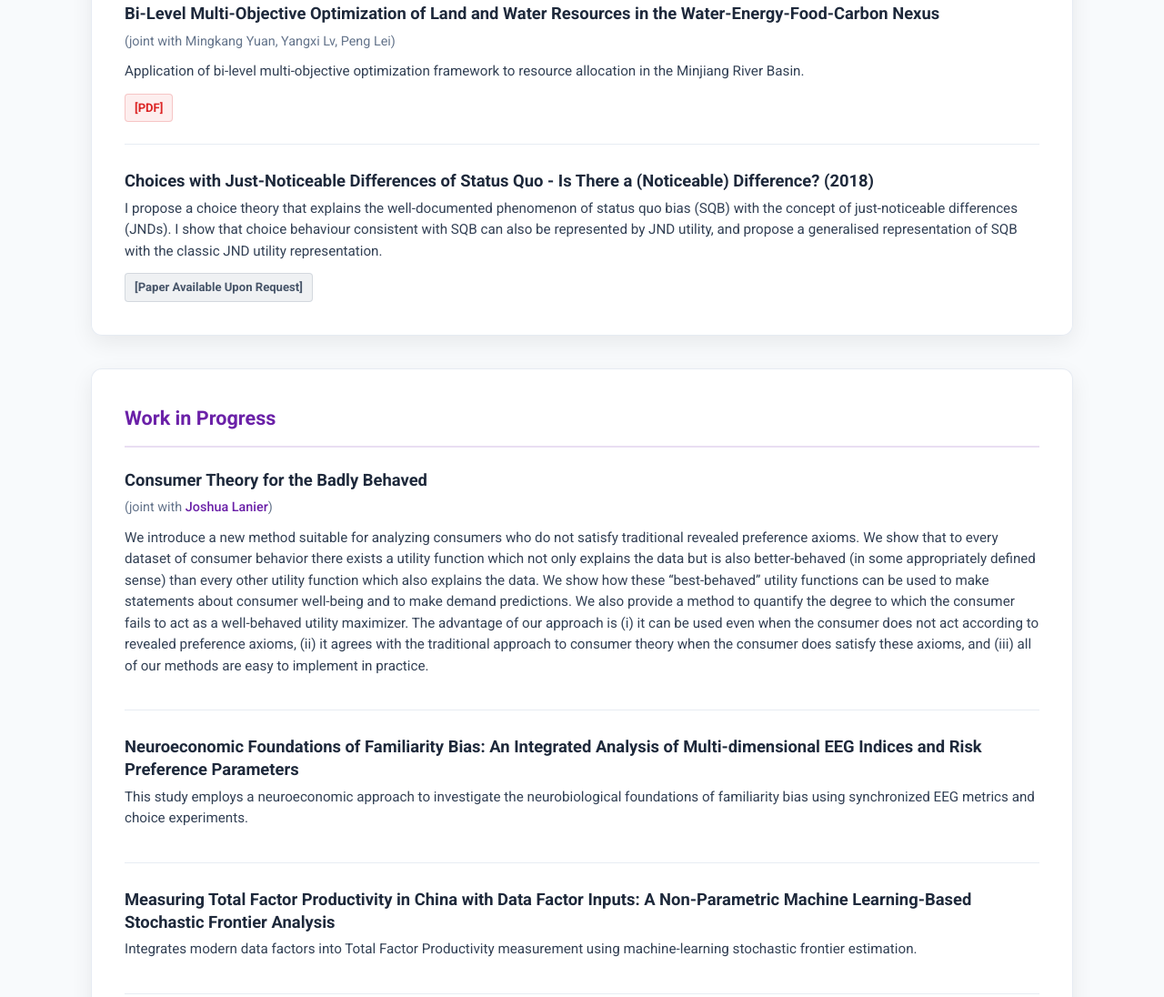
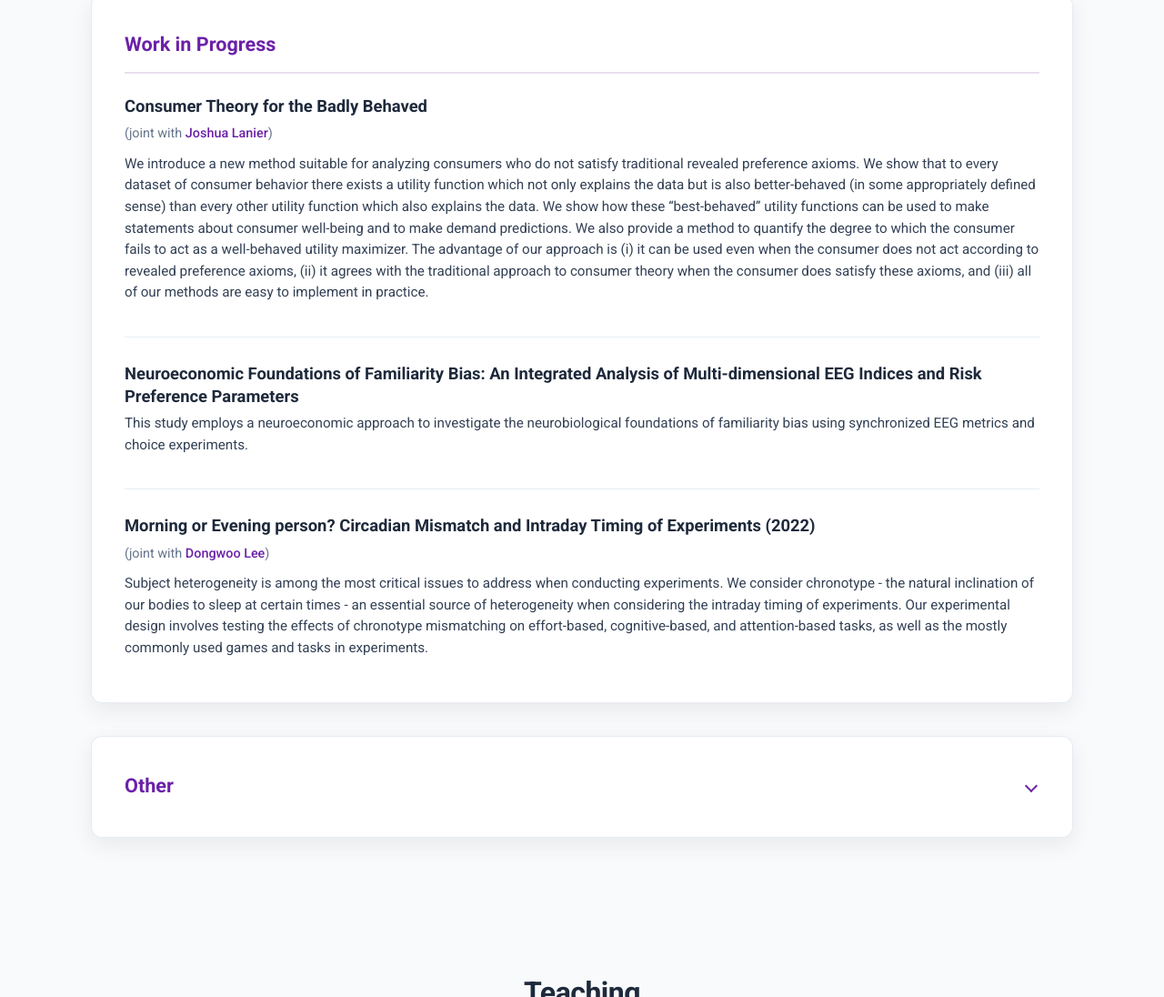
Before and after one commit to GavinKader/gavinkader.github.io, a plain HTML site: page index.html in a window 1280 px wide. Shown: the part 3040-4136 px from the top of the page at 91% size. Drawn offline with Linux system fonts and the light colour scheme.

Commit message:
Add decision models working paper and collapsible Other section

```diff
--- a/index.html
+++ b/index.html
@@ -14,7 +14,7 @@
     <link rel="shortcut icon" href="favicon/favicon.ico?v=2">
     <link rel="manifest" href="favicon/site.webmanifest?v=2">
 
-    <link rel="stylesheet" href="style.css?v=5">
+    <link rel="stylesheet" href="style.css?v=6">
 </head>
 <body>
     <!-- Subtle site-wide background overlay -->
@@ -132,6 +132,13 @@
                         </div>
                         <ul class="paper-list">
                             <li class="paper-item">
+                                <h4 class="paper-title">Ensure Tasks Require No Strategic Anticipation When Using Decision Models</h4>
+                                <p class="paper-desc">For many routine tasks, full text generation from large language models (LLMs) is unnecessary. In such settings, recent &ldquo;decision models&rdquo; (also called System One models) provide a fast, consistent, and low-cost alternative. By design, these models make choices in a single step without generating text, leaving their reliability on tasks involving strategic anticipation unclear. I test three decision models in the 11&ndash;20 Money Request Game and find that none exhibits strategic depth. Closer examination reveals a deeper limitation: despite the simplicity of the game, models may fail to understand the rules and structure of the basic strategy (undercutting), while even a model that grasps the rules and payoff logic still fails to anticipate an opponent (performing substantially worse than humans and often no better than random guessing or simple heuristics). These results warrant caution: while decision models offer clear practical value on static tasks, practitioners should ensure tasks require no strategic anticipation.</p>
+                                <div class="paper-links">
+                                    <span class="badge-link" style="background-color: rgba(100, 116, 139, 0.1); color: #475569; border: 1px solid rgba(100, 116, 139, 0.2); cursor: default;">[Paper Available Upon Request]</span>
+                                </div>
+                            </li>
+                            <li class="paper-item">
                                 <h4 class="paper-title">Tractable Estimation of the Money Pump Index: A Comment</h4>
                                 <p class="paper-desc">The Money Pump Index (MPI) of Echenique et al. (2011) measures the severity of consumer irrationality, but computing the exact mean and median MPI over all revealed preference cycles is NP-hard (Smeulders et al., 2013). Existing solutions rely on heuristic proxies, such as evaluating only shorter cycles or bounding the MPI. By framing revealed preferences as a directed graph, this paper projects choice violations onto fundamental cycle bases, which are minimal sets of linearly independent cycles that span the graph's entire cycle space. This yields computationally tractable estimators for the mean and median MPI that are asymptotically equivalent to the original MPI. Applying this methodology to the scanner dataset analyzed by Echenique et al. (2011) and Smeulders et al. (2013), the proposed estimators compute quickly and with negligible small-sample bias.</p>
                                 <div class="paper-links">
@@ -159,6 +166,51 @@
                                     <a href="papers/working papers/Source_Recursive_Expected_Utility.pdf" target="_blank" class="badge-link pdf">[PDF]</a>
                                 </div>
                             </li>
+                            <li class="paper-item">
+                                <h4 class="paper-title">Choices with Just-Noticeable Differences of Status Quo - Is There a (Noticeable) Difference? (2018)</h4>
+                                <p class="paper-desc">I propose a choice theory that explains the well-documented phenomenon of status quo bias (SQB) with the concept of just-noticeable differences (JNDs). I show that choice behaviour consistent with SQB can also be represented by JND utility, and propose a generalised representation of SQB with the classic JND utility representation.</p>
+                                <div class="paper-links">
+                                    <span class="badge-link" style="background-color: rgba(100, 116, 139, 0.1); color: #475569; border: 1px solid rgba(100, 116, 139, 0.2); cursor: default;">[Paper Available Upon Request]</span>
+                                </div>
+                            </li>
+                        </ul>
+                    </div>
+
+                    <!-- Work in Progress -->
+                    <div class="content-card mt-3">
+                        <div class="card-header">
+                            <h3>Work in Progress</h3>
+                        </div>
+                        <ul class="paper-list">
+                            <li class="paper-item">
+                                <h4 class="paper-title">Consumer Theory for the Badly Behaved</h4>
+                                <div class="paper-meta">
+                                    <span class="coauthors">(joint with <a href="https://sites.google.com/view/joshua-lanier/home" target="_blank" class="coauthor-link">Joshua Lanier</a>)</span>
+                                </div>
+                                <p class="paper-desc">We introduce a new method suitable for analyzing consumers who do not satisfy traditional revealed preference axioms. We show that to every dataset of consumer behavior there exists a utility function which not only explains the data but is also better-behaved (in some appropriately defined sense) than every other utility function which also explains the data. We show how these “best-behaved” utility functions can be used to make statements about consumer well-being and to make demand predictions. We also provide a method to quantify the degree to which the consumer fails to act as a well-behaved utility maximizer. The advantage of our approach is (i) it can be used even when the consumer does not act according to revealed preference axioms, (ii) it agrees with the traditional approach to consumer theory when the consumer does satisfy these axioms, and (iii) all of our methods are easy to implement in practice.</p>
+                            </li>
+                            <li class="paper-item">
+                                <h4 class="paper-title">Neuroeconomic Foundations of Familiarity Bias: An Integrated Analysis of Multi-dimensional EEG Indices and Risk Preference Parameters</h4>
+                                <p class="paper-desc">This study employs a neuroeconomic approach to investigate the neurobiological foundations of familiarity bias using synchronized EEG metrics and choice experiments.</p>
+                            </li>
+                            <li class="paper-item">
+                                <h4 class="paper-title">Morning or Evening person? Circadian Mismatch and Intraday Timing of Experiments (2022)</h4>
+                                <div class="paper-meta">
+                                    <span class="coauthors">(joint with <a href="https://dwlee05.github.io" target="_blank" class="coauthor-link">Dongwoo Lee</a>)</span>
+                                </div>
+                                <p class="paper-desc">Subject heterogeneity is among the most critical issues to address when conducting experiments. We consider chronotype - the natural inclination of our bodies to sleep at certain times - an essential source of heterogeneity when considering the intraday timing of experiments. Our experimental design involves testing the effects of chronotype mismatching on effort-based, cognitive-based, and attention-based tasks, as well as the mostly commonly used games and tasks in experiments.</p>
+                            </li>
+                        </ul>
+                    </div>
+
+                    <!-- Other (Collapsible) -->
+                    <div class="content-card mt-3">
+                        <details class="other-details">
+                            <summary class="card-header other-summary">
+                                <h3>Other</h3>
+                                <span class="other-toggle-icon" aria-hidden="true"></span>
+                            </summary>
+                            <ul class="paper-list">
                                 <li class="paper-item">
                                     <h4 class="paper-title">Higher Education and Household Financial Asset Allocation: Evidence from China's University Enrollment Expansion</h4>
                                     <div class="paper-meta">
@@ -197,44 +249,11 @@
                                     </div>
                                 </li>
                                 <li class="paper-item">
-                                <h4 class="paper-title">Choices with Just-Noticeable Differences of Status Quo - Is There a (Noticeable) Difference? (2018)</h4>
-                                <p class="paper-desc">I propose a choice theory that explains the well-documented phenomenon of status quo bias (SQB) with the concept of just-noticeable differences (JNDs). I show that choice behaviour consistent with SQB can also be represented by JND utility, and propose a generalised representation of SQB with the classic JND utility representation.</p>
-                                <div class="paper-links">
-                                    <span class="badge-link" style="background-color: rgba(100, 116, 139, 0.1); color: #475569; border: 1px solid rgba(100, 116, 139, 0.2); cursor: default;">[Paper Available Upon Request]</span>
-                                </div>
-                            </li>
-                        </ul>
-                    </div>
-
-                    <!-- Work in Progress -->
-                    <div class="content-card mt-3">
-                        <div class="card-header">
-                            <h3>Work in Progress</h3>
-                        </div>
-                        <ul class="paper-list">
-                            <li class="paper-item">
-                                <h4 class="paper-title">Consumer Theory for the Badly Behaved</h4>
-                                <div class="paper-meta">
-                                    <span class="coauthors">(joint with <a href="https://sites.google.com/view/joshua-lanier/home" target="_blank" class="coauthor-link">Joshua Lanier</a>)</span>
-                                </div>
-                                <p class="paper-desc">We introduce a new method suitable for analyzing consumers who do not satisfy traditional revealed preference axioms. We show that to every dataset of consumer behavior there exists a utility function which not only explains the data but is also better-behaved (in some appropriately defined sense) than every other utility function which also explains the data. We show how these “best-behaved” utility functions can be used to make statements about consumer well-being and to make demand predictions. We also provide a method to quantify the degree to which the consumer fails to act as a well-behaved utility maximizer. The advantage of our approach is (i) it can be used even when the consumer does not act according to revealed preference axioms, (ii) it agrees with the traditional approach to consumer theory when the consumer does satisfy these axioms, and (iii) all of our methods are easy to implement in practice.</p>
-                            </li>
-                            <li class="paper-item">
-                                <h4 class="paper-title">Neuroeconomic Foundations of Familiarity Bias: An Integrated Analysis of Multi-dimensional EEG Indices and Risk Preference Parameters</h4>
-                                <p class="paper-desc">This study employs a neuroeconomic approach to investigate the neurobiological foundations of familiarity bias using synchronized EEG metrics and choice experiments.</p>
-                            </li>
-                            <li class="paper-item">
                                     <h4 class="paper-title">Measuring Total Factor Productivity in China with Data Factor Inputs: A Non-Parametric Machine Learning-Based Stochastic Frontier Analysis</h4>
                                     <p class="paper-desc">Integrates modern data factors into Total Factor Productivity measurement using machine-learning stochastic frontier estimation.</p>
                                 </li>
-                            <li class="paper-item">
-                                <h4 class="paper-title">Morning or Evening person? Circadian Mismatch and Intraday Timing of Experiments (2022)</h4>
-                                <div class="paper-meta">
-                                    <span class="coauthors">(joint with <a href="https://dwlee05.github.io" target="_blank" class="coauthor-link">Dongwoo Lee</a>)</span>
-                                </div>
-                                <p class="paper-desc">Subject heterogeneity is among the most critical issues to address when conducting experiments. We consider chronotype - the natural inclination of our bodies to sleep at certain times - an essential source of heterogeneity when considering the intraday timing of experiments. Our experimental design involves testing the effects of chronotype mismatching on effort-based, cognitive-based, and attention-based tasks, as well as the mostly commonly used games and tasks in experiments.</p>
-                            </li>
                             </ul>
+                        </details>
                     </div>
                 </div>
             </section>
--- a/style.css
+++ b/style.css
@@ -307,6 +307,51 @@ body {
 }
 
 /* ==========================================================================
+   Collapsible "Other" Research Section
+   ========================================================================== */
+.other-summary {
+    display: flex;
+    align-items: center;
+    justify-content: space-between;
+    cursor: pointer;
+    list-style: none;
+    margin-bottom: 0;
+    border-bottom-color: transparent;
+    padding-bottom: 0;
+    user-select: none;
+    transition: color 0.2s ease;
+}
+
+.other-summary::-webkit-details-marker {
+    display: none;
+}
+
+.other-summary:hover h3 {
+    color: var(--accent-hover);
+}
+
+.other-details[open] .other-summary {
+    margin-bottom: 1.5rem;
+    padding-bottom: 0.75rem;
+    border-bottom-color: rgba(107, 33, 168, 0.15);
+}
+
+.other-toggle-icon {
+    width: 10px;
+    height: 10px;
+    border-right: 2px solid var(--secondary-color);
+    border-bottom: 2px solid var(--secondary-color);
+    transform: rotate(45deg);
+    transition: transform 0.25s ease;
+    margin-right: 4px;
+    flex-shrink: 0;
+}
+
+.other-details[open] .other-toggle-icon {
+    transform: rotate(-135deg);
+}
+
+/* ==========================================================================
    Research Paper Items
    ========================================================================== */
 .paper-list {
```
Lines whose indentation alone changed are shown as unchanged.
